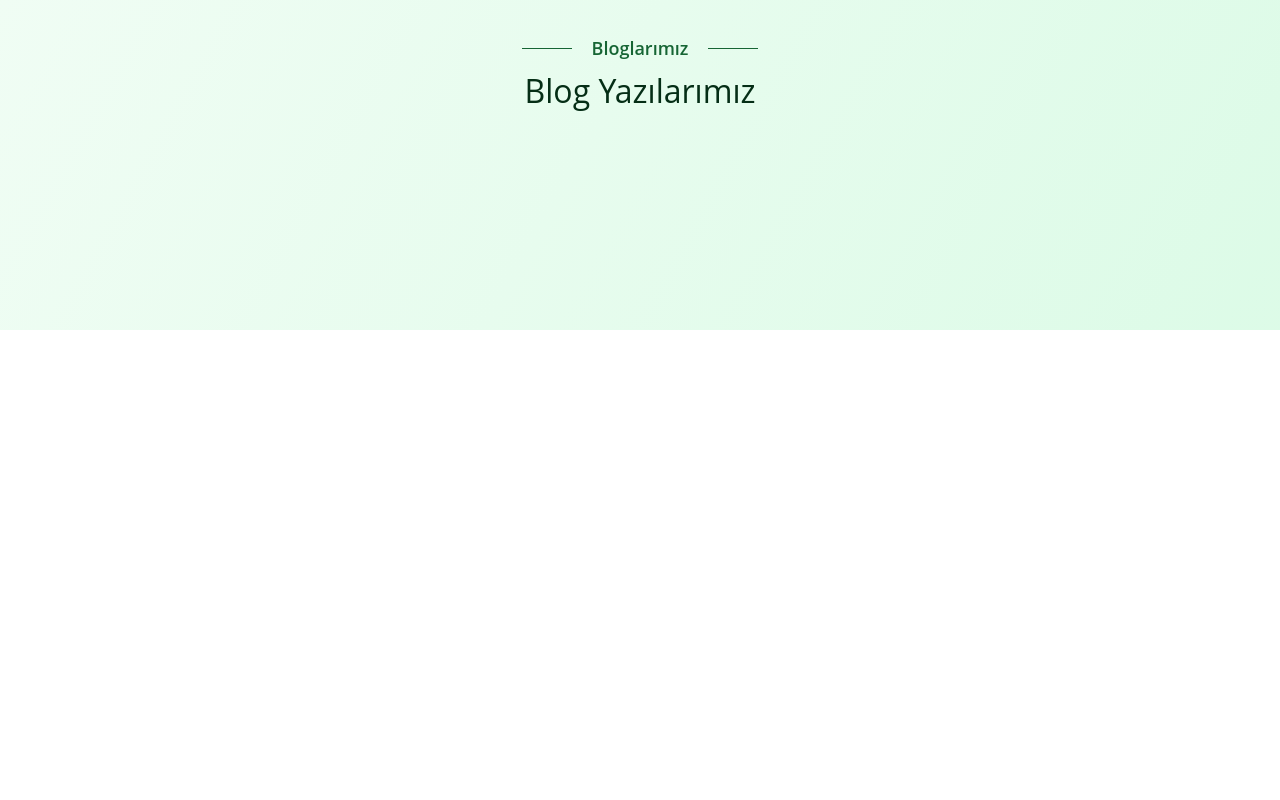
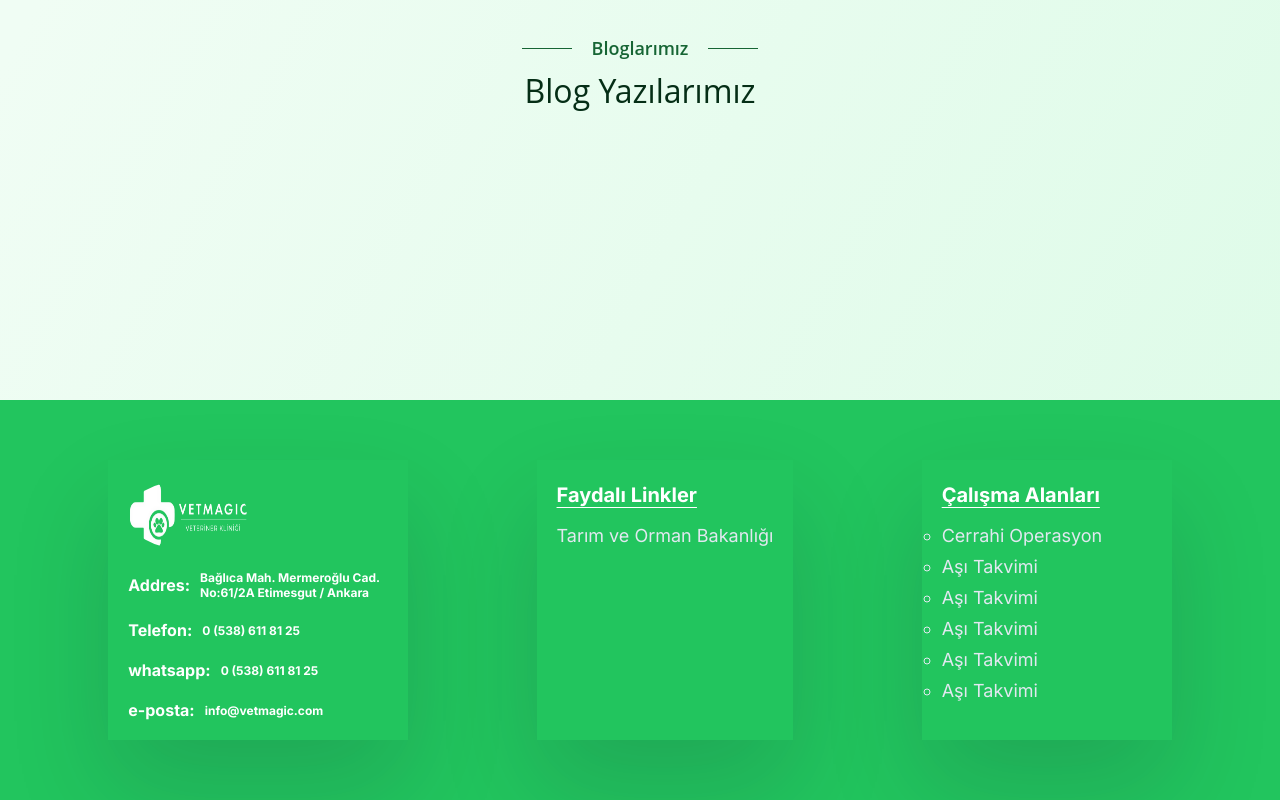
Before and after one commit to lyokocode/vetmagic, a Next.js app: page /blog in a window 1280 px wide. Shown: the part 470-1270 px from the top of the page. Before the commit the page ends 800 px from the top, so only its background shows below. Built offline with nearby package versions, Linux system fonts and the light colour scheme.

Commit message:
footer UI 1.0.0

```diff
--- a/src/app/globals.scss
+++ b/src/app/globals.scss
@@ -33,3 +33,7 @@ button {
     background-color: transparent;
     cursor: pointer;
 }
+
+a {
+    color: inherit;
+}
--- a/src/app/layout.js
+++ b/src/app/layout.js
@@ -1,6 +1,6 @@
 import { Inter } from "next/font/google";
 import "./globals.scss";
-import { Navbar } from "../components";
+import { Navbar, Footer } from "../components";
 
 const inter = Inter({ subsets: ["latin"] });
 
@@ -20,6 +20,7 @@ export default function RootLayout({ children }) {
           <div className="wrapper">
             {children}
           </div>
+          <Footer />
         </div>
       </body>
     </html>
--- /dev/null
+++ b/src/components/Footer/footer.module.scss
@@ -0,0 +1,102 @@
+.footer {
+    min-height: 30rem;
+    background-color: #22c55e;
+    padding: 6rem 0;
+    display: flex;
+    flex-wrap: wrap;
+    // align-items: center;
+    justify-content: space-evenly;
+    gap: 2rem;
+    margin-top: 7rem;
+
+    .office {
+        display: flex;
+        flex-direction: column;
+        gap: 2rem;
+        max-width: 30rem;
+        padding: 2rem;
+        color: white;
+        box-shadow: rgba(17, 12, 46, 0.15) 0px 48px 100px 0px;
+
+        img {
+
+            border-radius: 50%;
+
+        }
+
+        .info {
+            display: flex;
+            align-items: center;
+            gap: 1rem;
+
+            h2 {
+                font-size: 1.6rem;
+            }
+
+            h4 {
+                font-size: 1.2rem;
+            }
+
+        }
+    }
+
+    .links {
+        min-width: 25rem;
+        max-width: 30rem;
+        padding: 2rem;
+        box-shadow: rgba(17, 12, 46, 0.15) 0px 48px 100px 0px;
+
+        h1 {
+            font-size: 2rem;
+            color: white;
+            text-underline-offset: 5px;
+            text-decoration: .1rem underline;
+            line-height: 3rem;
+        }
+
+        .linkContainer {
+            margin-top: 1.5rem;
+            display: flex;
+            flex-direction: column;
+            gap: 1rem;
+            font-size: 1.8rem;
+            color: #e2e8f0;
+
+            li {
+                text-transform: capitalize;
+                list-style: disc;
+
+            }
+        }
+    }
+
+    .workSpace {
+        min-width: 25rem;
+        max-width: 30rem;
+        padding: 2rem;
+        box-shadow: rgba(17, 12, 46, 0.15) 0px 48px 100px 0px;
+
+
+        h1 {
+            font-size: 2rem;
+            color: white;
+            text-underline-offset: 5px;
+            text-decoration: .1rem underline;
+            line-height: 3rem;
+        }
+
+        .linkContainer {
+            margin-top: 1.5rem;
+            display: flex;
+            flex-direction: column;
+            gap: 1rem;
+            font-size: 1.8rem;
+            color: #e2e8f0;
+
+            li {
+                text-transform: capitalize;
+                list-style: circle;
+            }
+        }
+    }
+}
--- /dev/null
+++ b/src/components/Footer/index.jsx
@@ -0,0 +1,59 @@
+import Link from "next/link"
+import styles from "./footer.module.scss"
+import Image from "next/image"
+import { categories } from "@/mockdata/data"
+
+export const Footer = () => {
+    return (
+        <footer className={styles.footer}>
+            <div className={styles.office}>
+                <Image width={120} height={70} src="/menuLogo.png" alt="legit hukuk logo" />
+                <div className={styles.info}>
+                    <h2>Addres:</h2>
+                    <h4>
+                        Bağlıca Mah. Mermeroğlu Cad. No:61/2A
+                        Etimesgut / Ankara
+                    </h4>
+                </div>
+                <div className={styles.info}>
+                    <h2>Telefon:</h2>
+                    <h4>
+                        {"0 (538) 611 81 25 "}
+                    </h4>
+                </div>
+                <div className={styles.info}>
+                    <h2>whatsapp:</h2>
+                    <h4>
+                        {"0 (538) 611 81 25 "}
+                    </h4>
+                </div>
+                <div className={styles.info}>
+                    <h2>e-posta:</h2>
+                    <h4>
+                        info@vetmagic.com
+                    </h4>
+                </div>
+            </div>
+            <div className={styles.links}>
+                <h1>Faydalı Linkler</h1>
+                <ul className={styles.linkContainer}>
+
+
+                    <a href="https://www.tarimorman.gov.tr">Tarım ve Orman Bakanlığı</a>
+                </ul>
+            </div>
+            <div className={styles.workSpace}>
+                <h1>Çalışma Alanları</h1>
+                <ul className={styles.linkContainer}>
+                    {categories && categories.map(work => (
+                        <li key={work.id}>
+                            <Link href={`/hizmetlerimiz/${work.slug}`}>
+                                {work.title}
+                            </Link>
+                        </li>
+                    ))}
+                </ul>
+            </div>
+        </footer>
+    )
+}
--- a/src/components/index.js
+++ b/src/components/index.js
@@ -5,3 +5,4 @@ export { Card } from "./Card"
 export { WorkSpaces } from "./WorkSpaces"
 export { WorkList } from "./WorkList"
 export { WorkCard } from "./WorkCard"
+export { Footer } from "./Footer"
```
